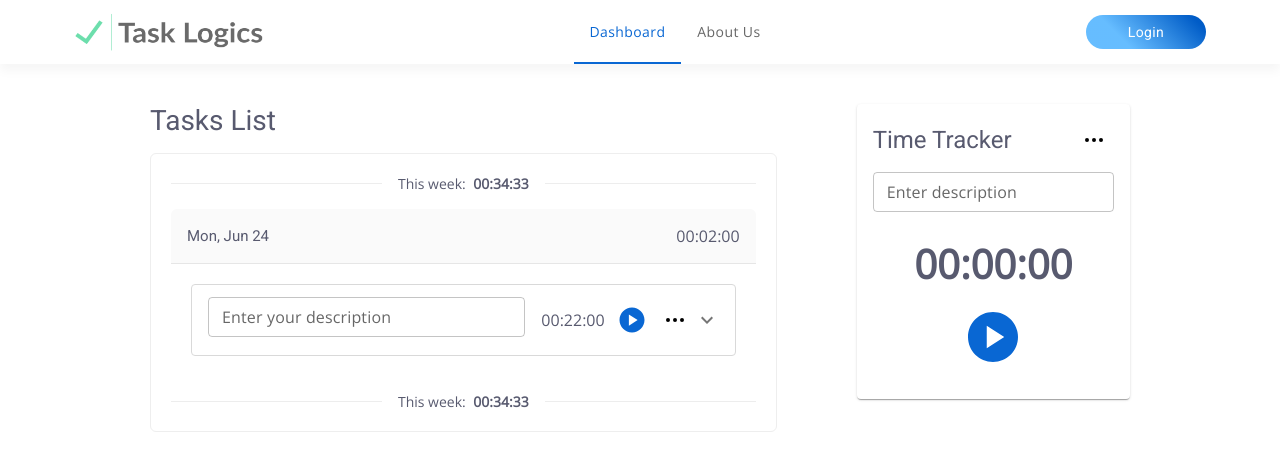
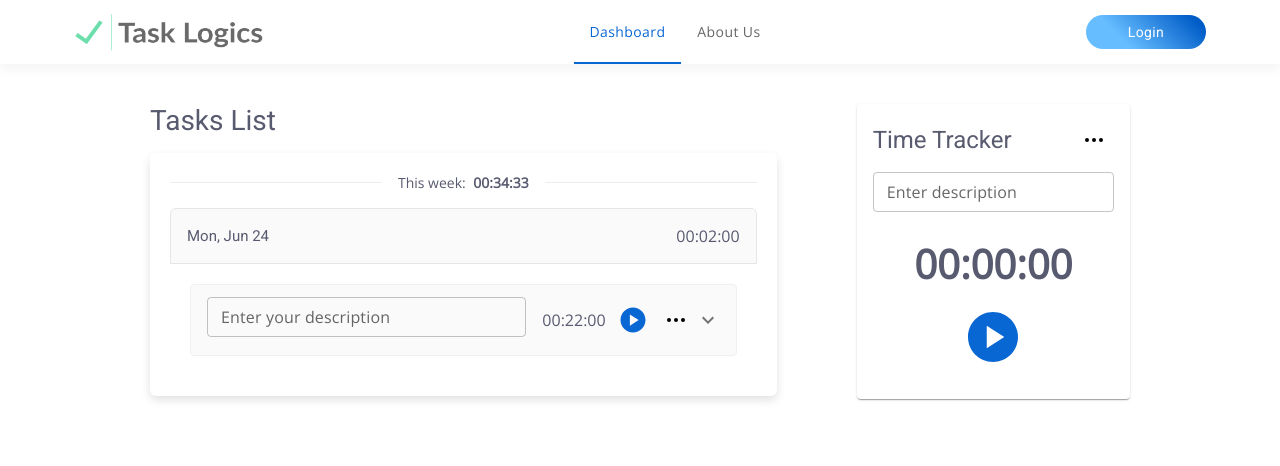
Before and after one commit to Maazsid/TaskLogics, a React (Create React App) app: page /dashboard in a window 1280 px wide. Shown: the top 466 px of the page. Built offline with nearby package versions, Linux system fonts and the light colour scheme.

Commit message:
change task card borders and bg

```diff
--- a/src/features/dashboard/task/TaskContainer.tsx
+++ b/src/features/dashboard/task/TaskContainer.tsx
@@ -24,10 +24,6 @@ const TaskContainer = () => {
               <ListItem className='task-list__item' disablePadding>
                 <Task />
               </ListItem>
-
-              <ListItem className='task-list__item' disablePadding>
-                <WeekSeparator />
-              </ListItem>
             </List>
           </>
         ) : (
--- a/src/styles/components/_task.scss
+++ b/src/styles/components/_task.scss
@@ -6,7 +6,7 @@
     @include flex(row, center, center);
     padding: 16px;
     background-color: $grey-color-50;
-    border-bottom: 1px solid $grey-color-200;
+    border: 1px solid $grey-color-200;
     border-top-right-radius: 6px;
     border-top-left-radius: 6px;
   }
@@ -43,9 +43,10 @@
 
   &__accordion {
     &.MuiAccordion-root {
+      flex: 1;
       box-shadow: none;
-      border: 1px solid $grey-color-300;
-      flex: 1;
+      border: 1px solid hsl(0deg 0% 94%);
+      background-color: $grey-color-50;
     }
   }
 
--- a/src/styles/layout/_containers.scss
+++ b/src/styles/layout/_containers.scss
@@ -3,7 +3,7 @@
 }
 
 .task-container {
-  border: 1px solid #eee;
+  box-shadow: 0px 4px 10px rgb(0 0 0 / 12%);
   padding: 20px;
   border-radius: 6px;
   max-height: calc(100vh - 195px);
```
